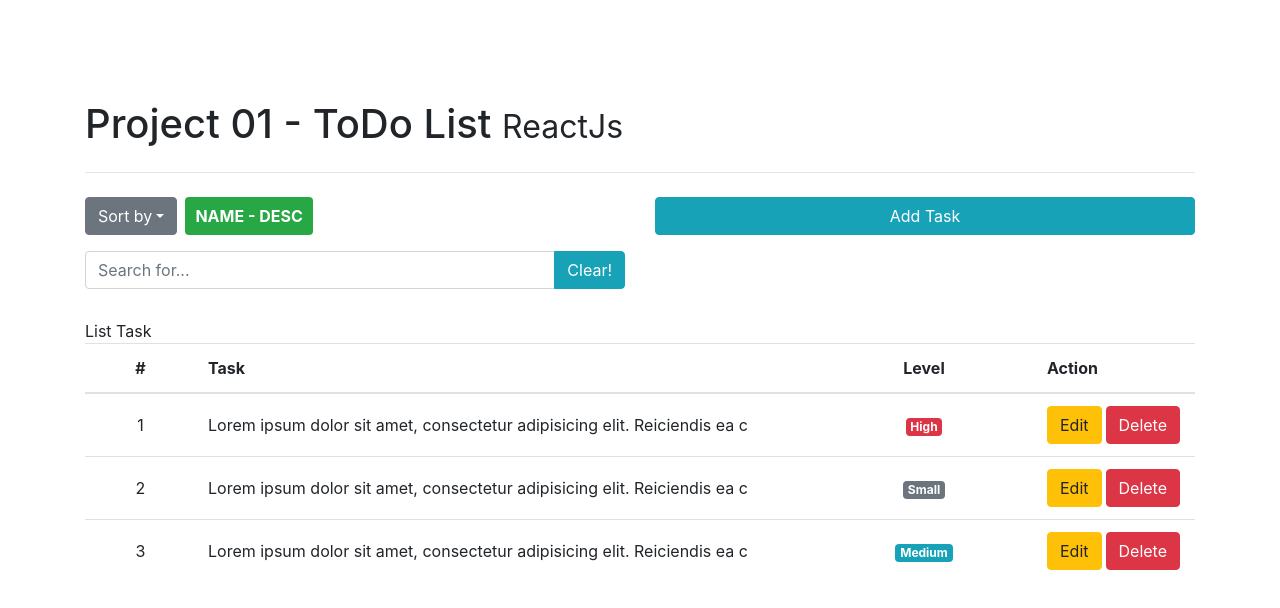
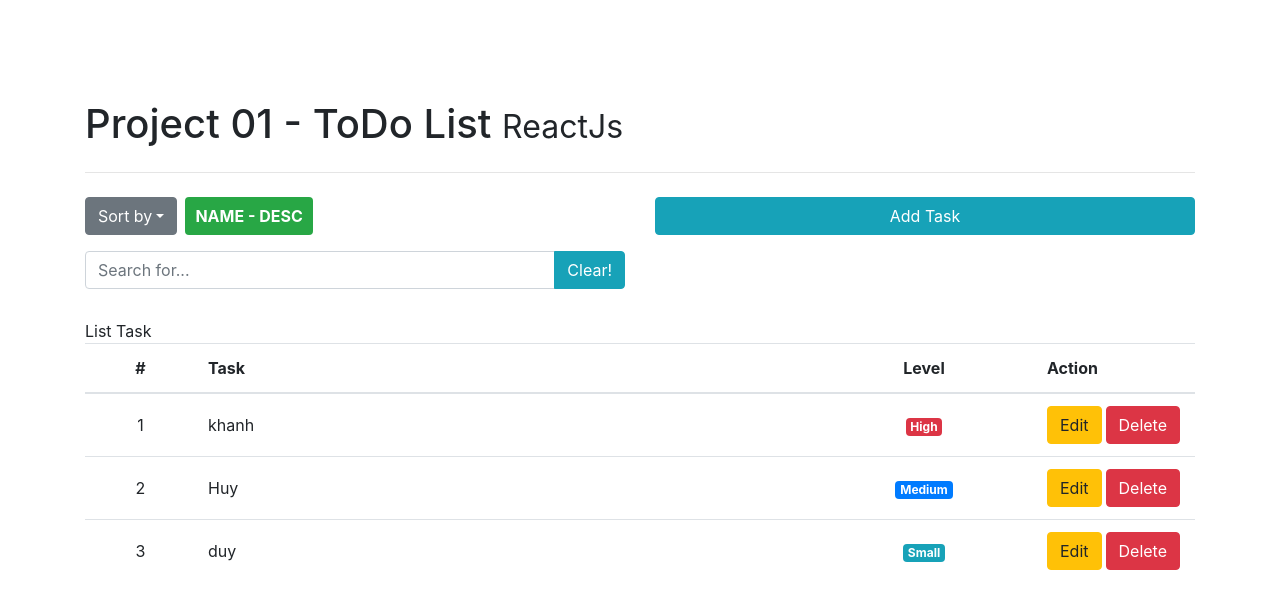
Before and after one commit to khanhnguyen1999/todolist-reactjs, a React (Create React App) app: page / in a window 1280 px wide. Shown: the top 608 px of the page. Built offline with nearby package versions, Linux system fonts and the light colour scheme.

Commit message:
set color for level

```diff
--- a/src/App.js
+++ b/src/App.js
@@ -3,8 +3,28 @@
 import SearchTask from './components/SearchTask';
 import AddTask from './components/AddTask';
 import ListTask from './components/ListTask';
-function App() {
-
+class App extends React.Component {
+  constructor(props)
+  {
+    super(props);
+    this.state = {
+      isList : [
+        {
+          name:'khanh',
+          level:'High'
+        },
+        {
+          name:'Huy',
+          level:'Medium'
+        },
+        {
+          name:'duy',
+          level:'Small'
+        }
+      ]
+    }
+  }
+  render(){
   return (
     <div className="container">
       <div className="page-header">
@@ -17,10 +37,10 @@
       </div>
       <div className="panel panel-success">
         <div className="panel-heading">List Task</div>
-        <ListTask/>
+        <ListTask list = {this.state.isList}/>
       </div>
     </div>
   );
 }
-
+}
 export default App;
--- a/src/components/ListTask.js
+++ b/src/components/ListTask.js
@@ -1,5 +1,23 @@
 import React from 'react';
-export default function ListTask(){
+export default class ListTask extends React.Component{
+    render(){
+      var elements = this.props.list.map((value,index)=>{
+        return (
+          <tr key={index}>
+                <td className="text-center">{index+1}</td>
+                <td>{value.name}</td>
+                <td className="text-center"><span className=
+                {"badge "+(value.level==='High'
+                ?"badge-danger":value.level==='Medium'?
+                "badge-primary":"badge-info")}
+                >{value.level}</span></td>
+                <td>
+                  <button type="button" className="mr-1 btn btn-warning">Edit</button>
+                  <button type="button" className="btn btn-danger">Delete</button>
+                </td>
+              </tr>
+        )
+      })
     return(
         <table className="table table-hover ">
           <thead>
@@ -11,34 +29,9 @@
             </tr>
           </thead>
           <tbody>
-            <tr>
-              <td className="text-center">1</td>
-              <td>Lorem ipsum dolor sit amet, consectetur adipisicing elit. Reiciendis ea c</td>
-              <td className="text-center"><span className="badge badge-danger">High</span></td>
-              <td>
-                <button type="button" className="mr-1 btn btn-warning">Edit</button>
-                <button type="button" className="btn btn-danger">Delete</button>
-              </td>
-            </tr>
-            <tr>
-              <td className="text-center">2</td>
-              <td>Lorem ipsum dolor sit amet, consectetur adipisicing elit. Reiciendis ea c</td>
-              <td className="text-center"><span className="badge badge-secondary">Small</span></td>
-              <td>
-                <button type="button" className="mr-1 btn btn-warning">Edit</button>
-                <button type="button" className="btn btn-danger">Delete</button>
-              </td>
-            </tr>
-            <tr>
-              <td className="text-center">3</td>
-              <td>Lorem ipsum dolor sit amet, consectetur adipisicing elit. Reiciendis ea c</td>
-              <td className="text-center"><span className="badge badge-info">Medium</span></td>
-              <td>
-                <button type="button" className="mr-1 btn btn-warning">Edit</button>
-                <button type="button" className="btn btn-danger">Delete</button>
-              </td>
-            </tr>
+              {elements}
           </tbody>
         </table>
     )
 }
+}
```
